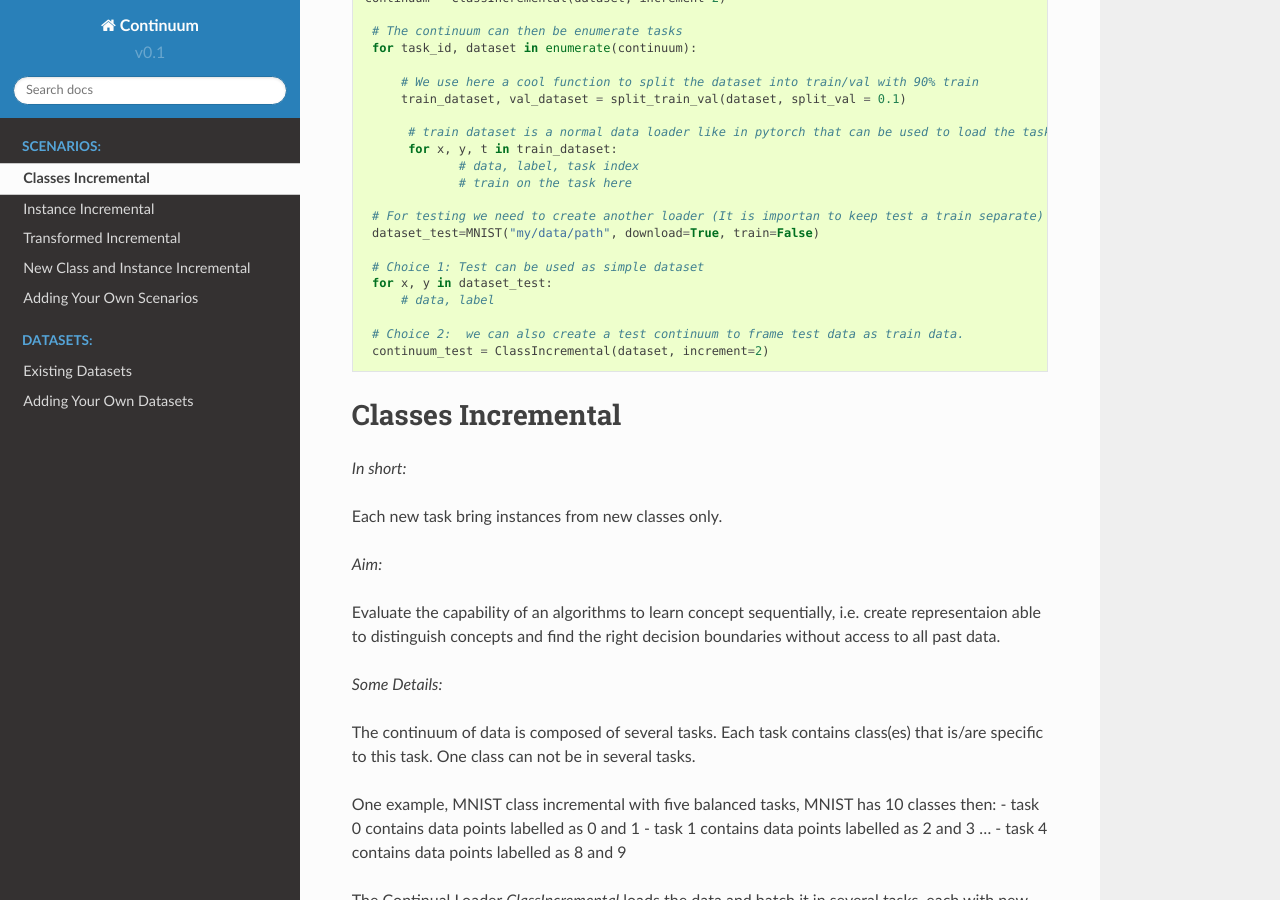
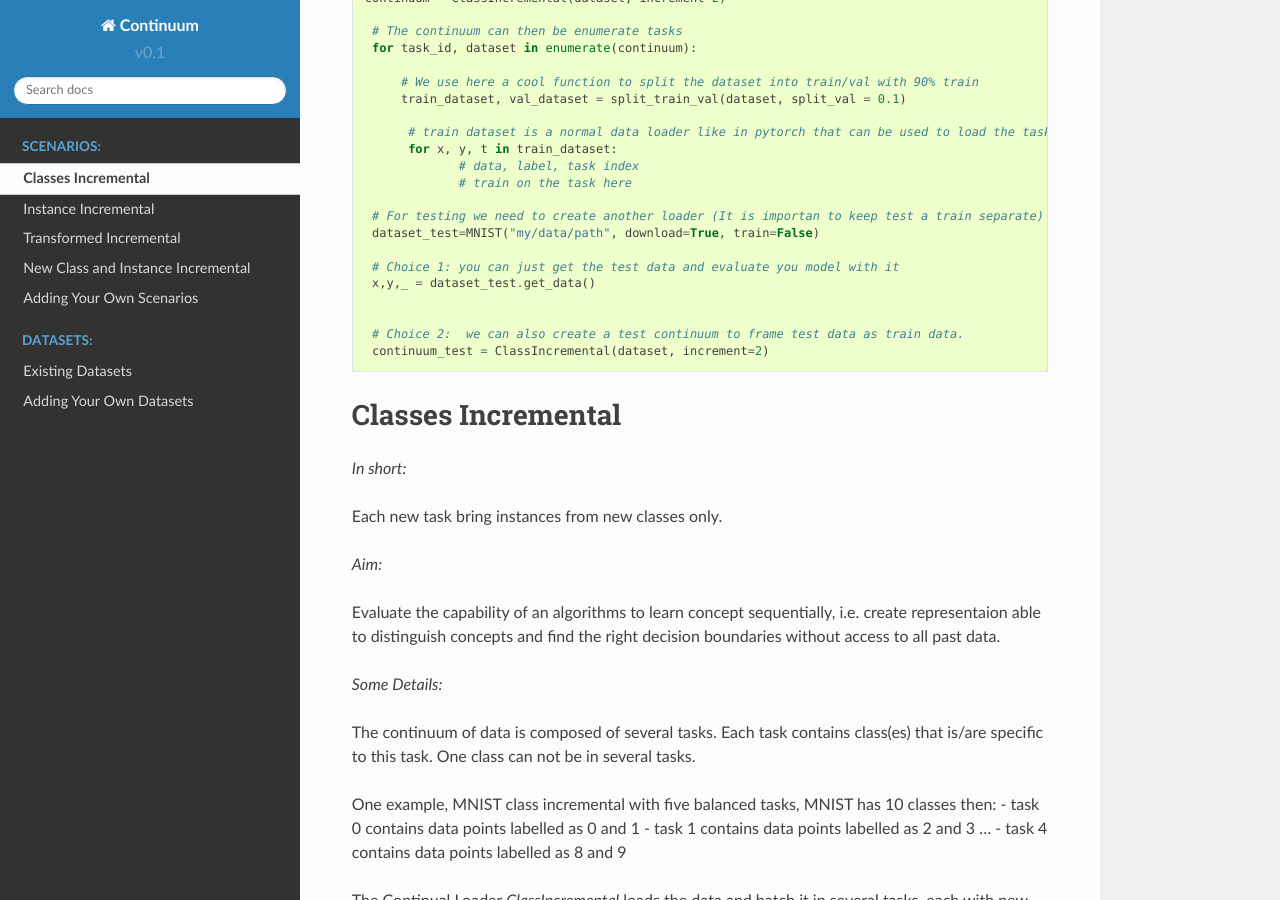
Before and after one commit to Continvvm/continuum, a Sphinx documentation site: the page built from docs/_tutorials/scenarios/scenarios.rst, in a window 1280 px wide and 900 px high, scrolled down 1012 px. Built offline with Sphinx 7.4.7 and the Read the Docs theme 2.0.0, drawn with Linux system fonts in a browser that asks for light colours.

Commit message:
fix line of code in scenarios.rst

```diff
--- a/docs/_tutorials/scenarios/scenarios.rst
+++ b/docs/_tutorials/scenarios/scenarios.rst
@@ -53,9 +53,9 @@ A practical example with split MNIST:
     # For testing we need to create another loader (It is importan to keep test a train separate)
     dataset_test=MNIST("my/data/path", download=True, train=False)
 
-    # Choice 1: Test can be used as simple dataset
-    for x, y in dataset_test:
-        # data, label
+    # Choice 1: you can just get the test data and evaluate you model with it
+    x,y,_ = dataset_test.get_data()
+
 
     # Choice 2:  we can also create a test continuum to frame test data as train data.
     continuum_test = ClassIncremental(dataset, increment=2)
```
